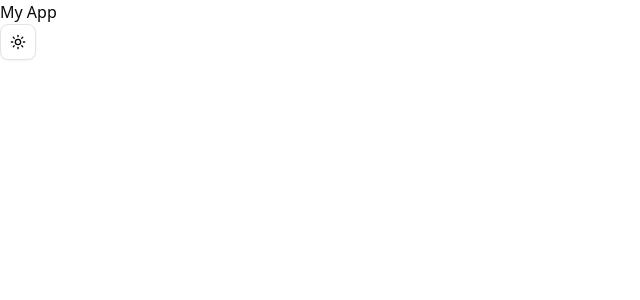
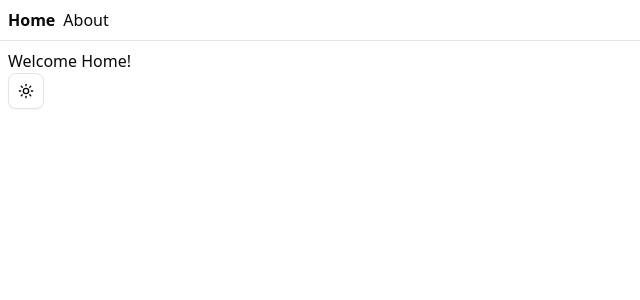
Before and after one commit to davi-lucciola/chat-community, a React (Vite) app in the folder client/: page / in a window 1280 px wide. Shown: the top 300 px of the page, without its empty margins (0-640 px from the left). Built offline with nearby package versions, Linux system fonts and the light colour scheme.

Commit message:
feat: adding routing with tanstack router

```diff
--- a/client/package.json
+++ b/client/package.json
@@ -13,6 +13,8 @@
     "@radix-ui/react-dropdown-menu": "^2.1.16",
     "@radix-ui/react-slot": "^1.2.4",
     "@tailwindcss/vite": "^4.1.18",
+    "@tanstack/react-router": "^1.141.6",
+    "@tanstack/react-router-devtools": "^1.141.6",
     "class-variance-authority": "^0.7.1",
     "clsx": "^2.1.1",
     "lucide-react": "^0.561.0",
@@ -23,6 +25,7 @@
   },
   "devDependencies": {
     "@eslint/js": "^9.39.1",
+    "@tanstack/router-plugin": "^1.141.7",
     "@types/node": "^24.10.4",
     "@types/react": "^19.2.5",
     "@types/react-dom": "^19.2.3",
--- a/client/src/App.tsx
+++ /dev/null
@@ -1,13 +0,0 @@
-import { ThemeToogle } from './components/theme-toggle'
-
-function App() {
-
-  return (
-    <>
-      <h1> My App </h1>
-      <ThemeToogle />
-    </>
-  )
-}
-
-export default App
--- /dev/null
+++ b/client/src/app/__root.tsx
@@ -0,0 +1,20 @@
+import { createRootRoute, Link, Outlet } from '@tanstack/react-router'
+import { TanStackRouterDevtools } from '@tanstack/react-router-devtools'
+
+const RootLayout = () => (
+  <>
+    <div className="p-2 flex gap-2">
+      <Link to="/" className="[&.active]:font-bold">
+        Home
+      </Link>{' '}
+      <Link to="/about" className="[&.active]:font-bold">
+        About
+      </Link>
+    </div>
+    <hr />
+    <Outlet />
+    <TanStackRouterDevtools />
+  </>
+)
+
+export const Route = createRootRoute({ component: RootLayout })
--- /dev/null
+++ b/client/src/app/about.tsx
@@ -0,0 +1,9 @@
+import { createFileRoute } from '@tanstack/react-router'
+
+export const Route = createFileRoute('/about')({
+  component: About,
+})
+
+function About() {
+  return <div className="p-2">Hello from About!</div>
+}
--- /dev/null
+++ b/client/src/app/index.tsx
@@ -0,0 +1,15 @@
+import { ThemeToogle } from '@/components/theme-toggle'
+import { createFileRoute } from '@tanstack/react-router'
+
+export const Route = createFileRoute('/')({
+  component: Index,
+})
+
+function Index() {
+  return (
+    <div className="p-2">
+      <h1>Welcome Home!</h1>
+      <ThemeToogle />
+    </div>
+  )
+}
--- a/client/src/main.tsx
+++ b/client/src/main.tsx
@@ -1,13 +1,14 @@
 import { StrictMode } from 'react'
 import { createRoot } from 'react-dom/client'
+import { ThemeProvider } from './components/theme-provider.tsx'
+import { RouterProvider } from '@tanstack/react-router'
+import { router } from './router.tsx'
 import './index.css'
-import App from './App.tsx'
-import { ThemeProvider } from './components/theme-provider.tsx'
 
 createRoot(document.getElementById('root')!).render(
   <StrictMode>
     <ThemeProvider defaultTheme='system' storageKey='chat-community:ui-theme'>
-      <App />
+      <RouterProvider router={router} />
     </ThemeProvider>
   </StrictMode>,
 )
--- /dev/null
+++ b/client/src/routeTree.gen.ts
@@ -0,0 +1,77 @@
+/* eslint-disable */
+
+// @ts-nocheck
+
+// noinspection JSUnusedGlobalSymbols
+
+// This file was automatically generated by TanStack Router.
+// You should NOT make any changes in this file as it will be overwritten.
+// Additionally, you should also exclude this file from your linter and/or formatter to prevent it from being checked or modified.
+
+import { Route as rootRouteImport } from './app/__root'
+import { Route as AboutRouteImport } from './app/about'
+import { Route as IndexRouteImport } from './app/index'
+
+const AboutRoute = AboutRouteImport.update({
+  id: '/about',
+  path: '/about',
+  getParentRoute: () => rootRouteImport,
+} as any)
+const IndexRoute = IndexRouteImport.update({
+  id: '/',
+  path: '/',
+  getParentRoute: () => rootRouteImport,
+} as any)
+
+export interface FileRoutesByFullPath {
+  '/': typeof IndexRoute
+  '/about': typeof AboutRoute
+}
+export interface FileRoutesByTo {
+  '/': typeof IndexRoute
+  '/about': typeof AboutRoute
+}
+export interface FileRoutesById {
+  __root__: typeof rootRouteImport
+  '/': typeof IndexRoute
+  '/about': typeof AboutRoute
+}
+export interface FileRouteTypes {
+  fileRoutesByFullPath: FileRoutesByFullPath
+  fullPaths: '/' | '/about'
+  fileRoutesByTo: FileRoutesByTo
+  to: '/' | '/about'
+  id: '__root__' | '/' | '/about'
+  fileRoutesById: FileRoutesById
+}
+export interface RootRouteChildren {
+  IndexRoute: typeof IndexRoute
+  AboutRoute: typeof AboutRoute
+}
+
+declare module '@tanstack/react-router' {
+  interface FileRoutesByPath {
+    '/about': {
+      id: '/about'
+      path: '/about'
+      fullPath: '/about'
+      preLoaderRoute: typeof AboutRouteImport
+      parentRoute: typeof rootRouteImport
+    }
+    '/': {
+      id: '/'
+      path: '/'
+      fullPath: '/'
+      preLoaderRoute: typeof IndexRouteImport
+      parentRoute: typeof rootRouteImport
+    }
+  }
+}
+
+const rootRouteChildren: RootRouteChildren = {
+  IndexRoute: IndexRoute,
+  AboutRoute: AboutRoute,
+}
+export const routeTree = rootRouteImport
+  ._addFileChildren(rootRouteChildren)
+  ._addFileTypes<FileRouteTypes>()
--- /dev/null
+++ b/client/src/router.tsx
@@ -0,0 +1,10 @@
+import { routeTree } from './routeTree.gen'
+import { createRouter } from '@tanstack/react-router'
+
+export const router = createRouter({ routeTree })
+
+declare module '@tanstack/react-router' {
+  interface Register {
+    router: typeof router
+  }
+}
--- a/client/vite.config.ts
+++ b/client/vite.config.ts
@@ -2,10 +2,19 @@
 import tailwindcss from "@tailwindcss/vite"
 import { defineConfig } from 'vite'
 import react from '@vitejs/plugin-react'
+import { tanstackRouter } from '@tanstack/router-plugin/vite'
 
 // https://vite.dev/config/
 export default defineConfig({
-  plugins: [react(), tailwindcss()],
+  plugins: [
+    tanstackRouter({
+      target: 'react',
+      autoCodeSplitting: true,
+      routesDirectory: './src/app'
+    }),
+    react(),
+    tailwindcss(),
+  ],
   resolve: {
     alias: {
       "@": path.resolve(__dirname, "./src"),
```
Also changed, not shown: 1 other file (tests, documents, lock files or other folders).
